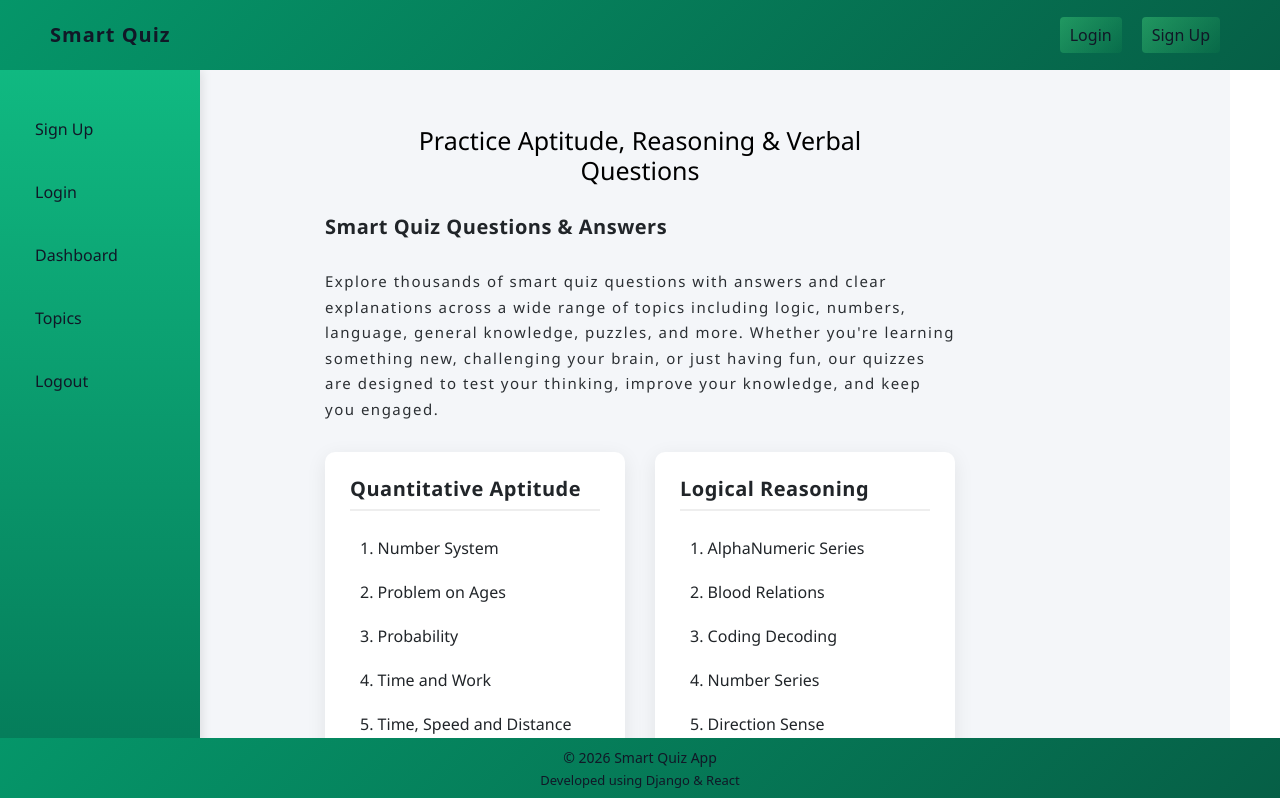
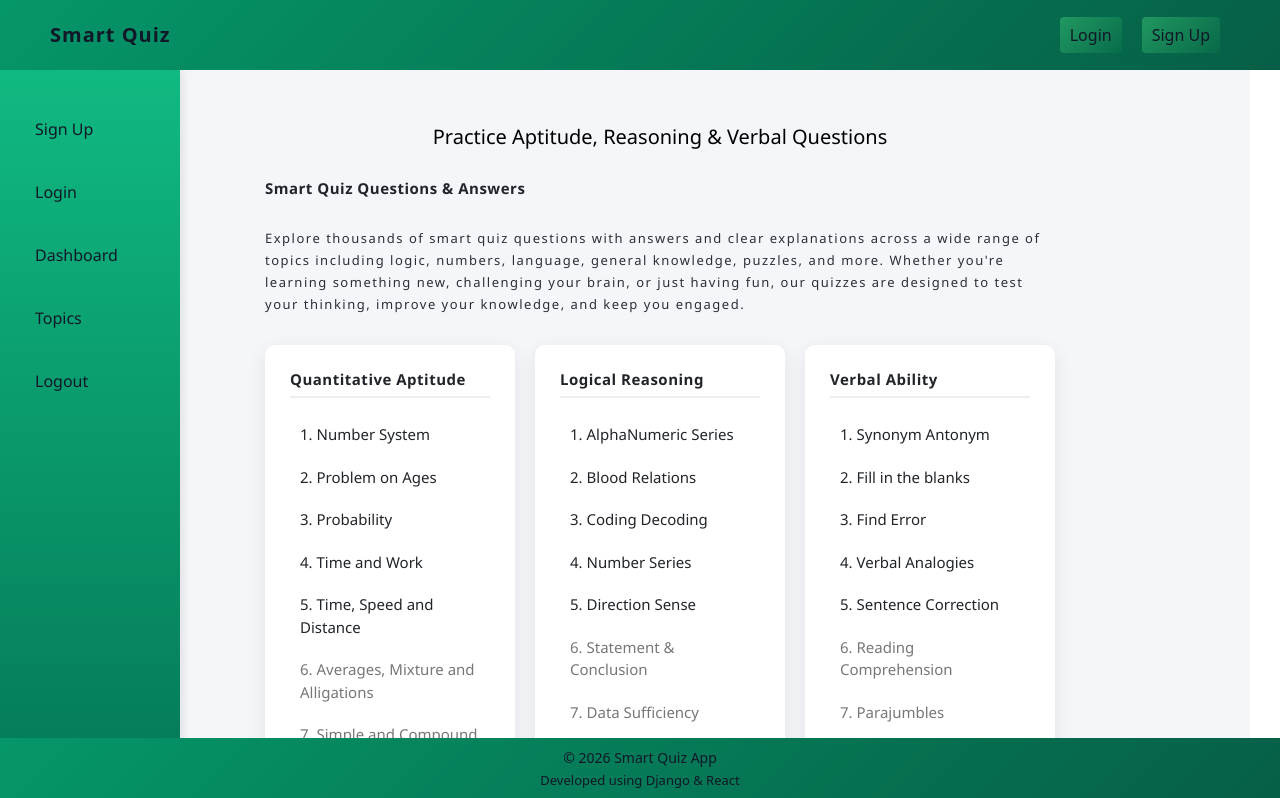
Before and after one commit to gopal0681/smartquizprototype, a React (Create React App) app in the folder frontend/: page /topics in a window 1280 px wide. Shown: the top 798 px of the page. Built offline with nearby package versions, Linux system fonts and the light colour scheme.

Commit message:
CSS Styling Improvement

```diff
--- a/frontend/src/Components/QuestionCard.js
+++ b/frontend/src/Components/QuestionCard.js
@@ -35,7 +35,7 @@
   }
 
   try {
-    const res = await axios.post(
+    await axios.post(
       `${process.env.REACT_APP_API_URL}/submit-quiz/${topic}/`,
       {
         answers: Object.entries(answers).map(([question_id, selected]) => ({
@@ -50,9 +50,6 @@
         }
       }
     );
-
-    console.log("Score submitted:", res.data.score);
-    alert(`Quiz submitted! You scored ${res.data.score} out of ${res.data.total}`);
     navigate("/dashboard");
 
     } catch (error) {
--- a/frontend/src/Css/Dashboard.css
+++ b/frontend/src/Css/Dashboard.css
@@ -3,7 +3,7 @@
   min-height: 100vh;
   background: linear-gradient(135deg,#eef2ff,#f8fafc);
   padding: 50px;
-  margin-left: -10px;
+  margin-left: -50px;
   justify-content: center;
   align-items: center;
   font-family: "Segoe UI", Tahoma, Geneva, Verdana, sans-serif;
--- a/frontend/src/Css/Header.css
+++ b/frontend/src/Css/Header.css
@@ -10,7 +10,6 @@
   position: sticky;
   top: 0;
   z-index: 1000;
-
 }
 
 .logo a {
--- a/frontend/src/Css/Login.css
+++ b/frontend/src/Css/Login.css
@@ -5,7 +5,7 @@
 
 .main-content {
     margin-right: 250px;
-    padding-bottom: 100px;
+    padding-bottom: 80px;
     display:flex;
     align-items:center;
 }
--- a/frontend/src/Css/Sidebar.css
+++ b/frontend/src/Css/Sidebar.css
@@ -4,7 +4,7 @@
   padding-bottom: 100px;
   position: sticky;
   display: flex;
-  margin-right: 50px;
+  margin-right: 30px;
 }
 
 .main-content {
@@ -17,7 +17,7 @@
   position: fixed;
   top: 70px;
   left: 0;
-  width: 200px;
+  width: 180px;
   height: calc(100vh - 70px);
   background: linear-gradient(180deg, #10B981, #047857);
   color: white;
--- a/frontend/src/Css/Signup.css
+++ b/frontend/src/Css/Signup.css
@@ -4,7 +4,7 @@
 }
 
 .main-content {
-    padding-bottom: 80px;
+    padding-bottom: 10px;
     display:flex;
     justify-content:center;
     align-items:center;
--- a/frontend/src/Css/Topics.css
+++ b/frontend/src/Css/Topics.css
@@ -2,7 +2,8 @@
     max-width:1200px;
     margin:auto;
     padding: 25px;
-    justify-content: center;
+    margin-left: -40px;
+    gap: 20px;
 }
 
 .main-title{
@@ -14,11 +15,11 @@
   padding: 10px 40px;
   color: black;
   text-align: center;
-  font-size: 25px;
+  font-size: 20px;
 }
 
 .topics-container h2{
-  font-size: 20px;
+  font-size: 15px;
   margin-bottom: 20px;
   font-weight: 700;
   letter-spacing: 0.5px;
@@ -26,7 +27,7 @@
 }
 
 .topics-container p{
-  font-size: 15px;
+  font-size: 13px;
   line-height: 1.7;
   margin-bottom: 30px;
   letter-spacing: 1.5px;
@@ -34,19 +35,21 @@
 }
 
 .topics-grid{
-    display:grid;
-    grid-template-columns:repeat(auto-fit,minmax(300px,1fr));
-    gap:30px;
+    display: flex;
+    grid-template-columns: repeat(auto-fit, minmax(20px, 1fr));
+    gap:20px;
 }
 
 .topic-card{
     background:white;
     border-radius:10px;
+    width: 250px;
     padding:25px;
     box-shadow:0 5px 20px rgba(0,0,0,0.08);
 }
 
 .topic-card h2{
+    font-size: 15px;
     margin-bottom:15px;
     border-bottom:2px solid #eee;
     padding-bottom:8px;
@@ -58,6 +61,7 @@
 }
 
 .topic-list li{
+  font-size: 15px;
   padding:10px;
   cursor:pointer;
   transition:0.2s;
```
